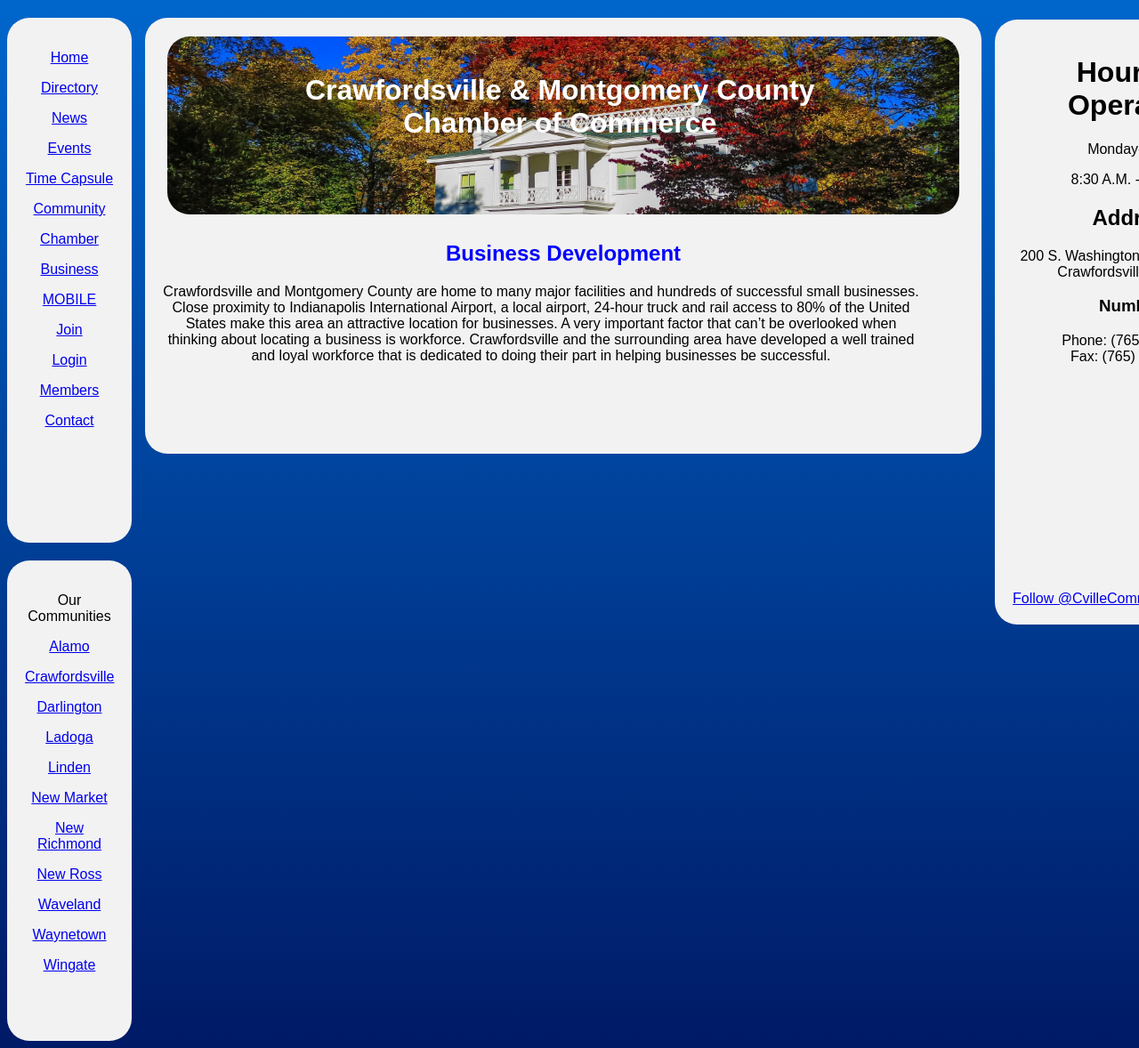
After one commit to Sdev153/FinalProject, a PHP site: page /businessdevelopment.html in a window 1280 px wide. The commit adds this page. Shown: the whole page at 89% size. Run offline with PHP 8.4, Linux system fonts and the light colour scheme; some libraries are stand-ins or nearby versions.

Commit message:
Add files via upload

```diff
--- /dev/null
+++ b/businessdevelopment.html
@@ -0,0 +1,131 @@
+ <!--
+         Final Project SDEV153
+         Filename: businessdevelopment.html
+         Author:   Justin Fisher
+		 Author:Brandon Harris
+		 Author:
+		 Author:
+         Date:     4/22/2017
+		 Add your name to the author list if you edit this page
+      -->
+<!DOCTYPE html>
+<html lang="en">
+
+<head>
+	<title>Crawfordsville | Montgomery County Chamber of Commerce</title>
+	<meta charset="utf-8">
+      <meta name="viewport" content="width=device-width">
+	  <link rel="stylesheet" href="styles.css">
+</head>
+
+<body>
+
+<!--JavaScriptSDK for facebook likebutton-->
+<div id="fb-root"></div>
+<script>(function(d, s, id) {
+  var js, fjs = d.getElementsByTagName(s)[0];
+  if (d.getElementById(id)) return;
+  js = d.createElement(s); js.id = id;
+  js.src = "//connect.facebook.net/en_US/sdk.js#xfbml=1&version=v2.9";
+  fjs.parentNode.insertBefore(js, fjs);
+}(document, 'script', 'facebook-jssdk'));</script>
+
+<!--Twitter JavaScript Widget-->
+<script>window.twttr = (function(d, s, id) {
+  var js, fjs = d.getElementsByTagName(s)[0],
+    t = window.twttr || {};
+  if (d.getElementById(id)) return t;
+  js = d.createElement(s);
+  js.id = id;
+  js.src = "https://platform.twitter.com/widgets.js";
+  fjs.parentNode.insertBefore(js, fjs);
+
+  t._e = [];
+  t.ready = function(f) {
+    t._e.push(f);
+  };
+
+  return t;
+}(document, "script", "twitter-wjs"));</script>
+
+
+	<!--begin div nav container -->
+  <div class="navcontainer">
+		<!--begin nav main -->
+         <nav class="sitenavigation">
+            <p><a href="indexMain.html">Home</a></p>
+            <p><a href="directory.html">Directory</a></p>
+            <p><a href="news.html">News</a></p>
+            <p><a href="events.html">Events</a></p>
+			<p><a href="time_capsule.html">Time Capsule</a></p>
+            <p><a href="community.html">Community</a></p>
+            <p><a href="chamber.html">Chamber</a></p>
+            <p><a href="business.html">Business</a></p>
+			<p><a href="mobile.html">MOBILE</a></p>
+			<p><a href="register.php">Join</a></p>
+			<p><a href="login.php">Login</a></p>
+			<p><a href="members.html">Members</a></p>
+            <p><a href="contact.html">Contact</a></p>
+         </nav>
+		 <!--end nav main -->
+
+		 <!--begin nav community -->
+		 <nav class="communitynavigation">
+			<p>Our Communities</p>
+            <p><a href="http://www.city-data.com/city/Alamo-Indiana.html">Alamo</a></p>
+            <p><a href="http://www.city-data.com/city/Crawfordsville-Indiana.html">Crawfordsville</a></p>
+            <p><a href="http://www.city-data.com/city/Darlington-Indiana.html">Darlington</a></p>
+            <p><a href="http://www.city-data.com/city/Ladoga-Indiana.html">Ladoga</a></p>
+			<p><a href="http://www.city-data.com/city/Linden-Indiana.html">Linden</a></p>
+            <p><a href="http://www.city-data.com/city/New-Market-Indiana.html">New Market</a></p>
+            <p><a href="http://www.city-data.com/city/New-Richmond-Indiana.html">New Richmond</a></p>
+            <p><a href="http://www.city-data.com/city/New-Ross-Indiana.html">New Ross</a></p>
+			<p><a href="http://www.city-data.com/city/Waveland-Indiana.html">Waveland</a></p>
+            <p><a href="http://www.city-data.com/city/Waynetown-Indiana.html">Waynetown</a></p>
+			<p><a href="http://www.city-data.com/city/Wingate-Indiana.html">Wingate</a></p>
+         </nav>
+		 <!--end nav community -->
+	</div>
+	<!--end div nav container -->
+
+	<!--begin div article container -->
+	<div class="articlecontainerbusinessdevelopement">
+		 <header>
+			<h1><img src="images/BGheaderv3.png" alt="Crawfordsville & Montgomery County Chamber of Commerce" class="headerimage"></h1><!--header image-->
+			<h1 class="headertext">Crawfordsville & Montgomery County<br> Chamber of Commerce</h1>
+		</header>
+
+		<article>
+			<h1 class="businessd">Business Development</h1>
+			<p class="businessd1">Crawfordsville and Montgomery County are home to many major facilities and hundreds of successful small businesses. Close proximity to Indianapolis International Airport, a local airport, 24-hour truck and rail access to 80% of the United States make this area an attractive location for businesses. A very important factor that can’t be overlooked when thinking about locating a business is workforce. Crawfordsville and the surrounding area have developed a well trained and loyal workforce that is dedicated to doing their part in helping businesses be successful.</p>
+
+	</div>
+	<!--end div article container -->
+
+		<!--div for right side container-->
+	<div class="contactinforightside">
+	<h1>Hours of Operation</h1>
+	<p>Monday-Friday</p>
+	<p>8:30 A.M. - 4:30 P.M</p>
+	<h2>Address</h2>
+	<p>200 S. Washington Street, Suite 304<br>
+	Crawfordsville, IN 47933</p>
+	<h3>Numbers</h3>
+	<p>Phone: (765) 362-6800<br>
+	Fax: (765) 362-6900</p>
+
+	<!--Facebook Share button-->
+	<div class="FBshare">
+	<div class="fb-like" data-href="https://www.facebook.com/Cville.MontCoChamber/?fref=ts" data-layout="button_count" data-action="like" data-size="small" data-show-faces="true" data-share="true"></div>
+	</div>
+
+	<!--Twiter Follow button-->
+	<div class="TwitterFollowBtn">
+	<a class="twitter-follow-button"
+  	href="https://twitter.com/CvilleCommerce"
+ 	data-size="large">
+	Follow @CvilleCommerce</a>
+	</div>
+
+
+	</div>
--- a/styles.css
+++ b/styles.css
@@ -151,6 +151,31 @@
 	margin-top:20px;
 	position:absolute;
 	top:0em;
+}
+/*styles for business development article container*/
+.articlecontainerbusinessdevelopement
+{
+	float:top;
+	text-align:center;
+	border-radius: 25px;
+    background: #f2f2f2;
+    padding: 20px;
+    width: 900px;
+    height: 450px;
+	margin-left:155px;
+	margin-top:20px;
+	position:absolute;
+	top:0em;
+}
+
+
+/*style rule for business development text header and text*/
+.businessd {
+    color:blue;
+    font-weight: bold;
+	}
+.businessd1{
+	width: 850px
 }
 
 /*Style for the road to success header text*/
```
